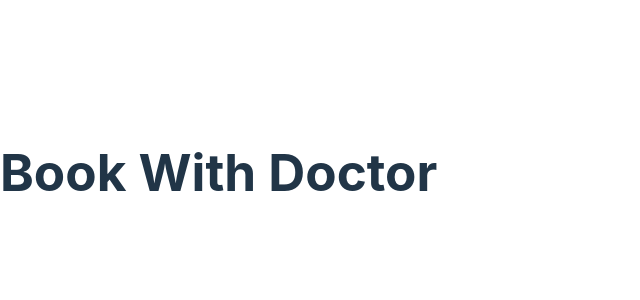
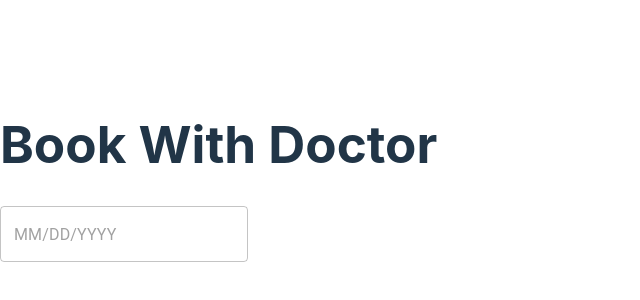
Before and after one commit to IamHelenPorter/Group-Project-MVP, a React (Vite) app in the folder client/: page /doctor/1 in a window 1280 px wide. Shown: the part 228-528 px from the top of the page, without its empty margins (0-640 px from the left). Built offline with nearby package versions, Linux system fonts and the light colour scheme; no server answers.

Commit message:
installed calendar packages, and rendering calendar

```diff
--- a/client/src/App.jsx
+++ b/client/src/App.jsx
@@ -1,4 +1,6 @@
 import { BrowserRouter as Router, Route, Routes } from 'react-router-dom';
+import { LocalizationProvider } from '@mui/x-date-pickers';
+import { AdapterLuxon } from '@mui/x-date-pickers/AdapterLuxon'
 
 import HomePage from './components/HomePage.jsx';
 
@@ -15,6 +17,7 @@ function App() {
   return (
     <Router>
       <div>
+        <LocalizationProvider dateAdapter={AdapterLuxon}>
           <Routes>
             <Route path="/" element={<HomePage />} />
             <Route path="/hospitals" element={<HospitalList />} />
@@ -27,6 +30,7 @@ function App() {
             <Route path="/doctor/:doctor_id" element={<BookWithDoctor />} />
 
           </Routes>
+        </LocalizationProvider>
       </div>
     </Router>
   );
--- a/client/src/components/BookWithDoctor.jsx
+++ b/client/src/components/BookWithDoctor.jsx
@@ -1,4 +1,6 @@
 import React, { useState, useEffect } from 'react';
+import { DatePicker } from '@mui/x-date-pickers/DatePicker';
+import { DateTime } from 'luxon';
 import { useParams } from 'react-router-dom'
 import axios from 'axios';
 
@@ -7,15 +9,15 @@ export default function BookWithDoctor() {
 
     const { doctor_id } = useParams();
 
-
+    const [selectedDate, setSelectedDate] = useState(null);
     const [doctor, setDoctor] = useState(null)
 
+        console.log(selectedDate)
 
     const fetchDoctor = () => {
         axios.get(`/api/doctor/${doctor_id}`)
         .then(response => {
           setDoctor(response.data);
-          console.log(response.data)
         })
      };
 
@@ -40,6 +42,11 @@ export default function BookWithDoctor() {
         <h4>{doctor[0].address}</h4>
         </div>
         }
+        <div>
+        <DatePicker  value={selectedDate}
+         onChange={(newValue) => setSelectedDate(newValue)} />
+
+        </div>
 
 
     </div>
```
Also changed, not shown: package.json (+12 -1 lines), 1 other file (tests, documents, lock files or other folders). Lines whose indentation alone changed are shown as unchanged.
